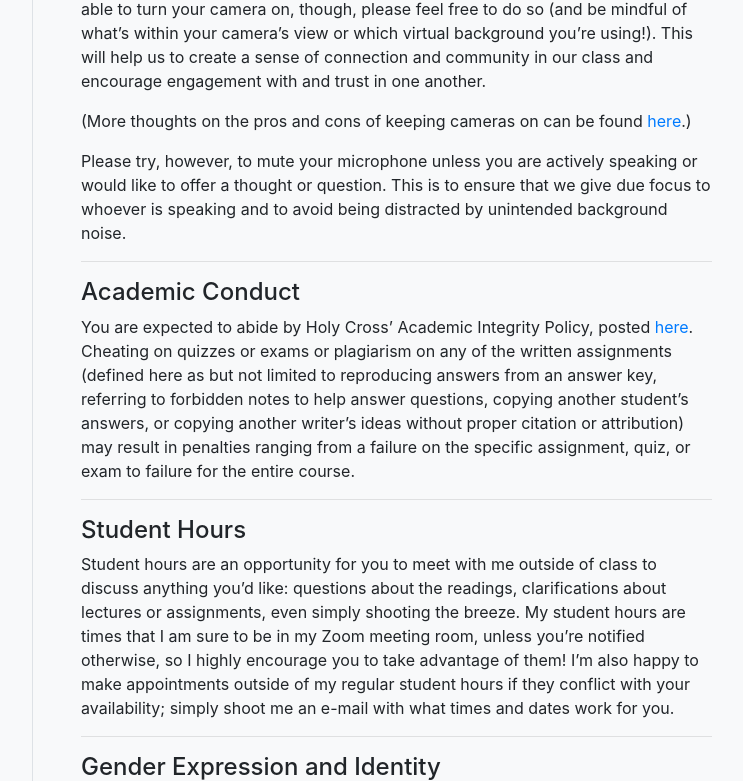
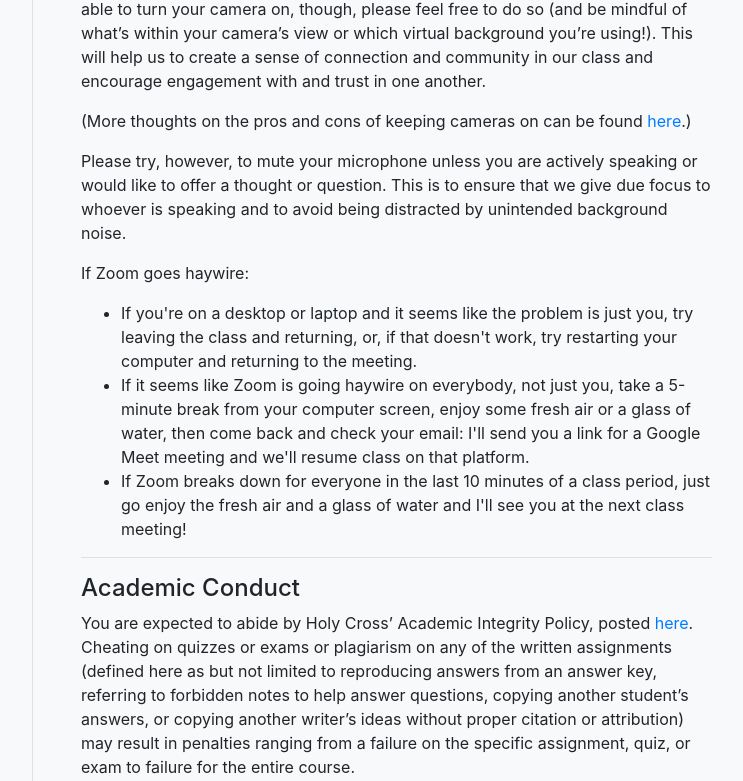
Before and after one commit to DLibatique/f20_courses, a Django app: template latn213/templates/latn213/pages/policies.html in a window 1280 px wide. Shown: the part 1344-2125 px from the top of the page, without its empty margins (426-1169 px from the left). Run offline with Django 3.2, Linux system fonts and the light colour scheme; the template is opened without the code that fills it, so the values that code supplies are empty; some libraries are stand-ins or nearby versions.

Commit message:
updated latn213, added zoom haywire statement

```diff
--- a/latn213/templates/latn213/pages/grading.html
+++ b/latn213/templates/latn213/pages/grading.html
@@ -46,7 +46,7 @@
     <h4 id="participation-and-check-ins">Participation and Check-Ins (40%)</h4>
     <p><strong>25%</strong> of your participation grade will come from participating in class, which means demonstrating that you’ve read the assignment before the class period in question (including noting vocabulary, syntactic constructions, any questions that you have about the grammar or vocab), engaging with your classmates and me, asking appropriate questions and requesting appropriate clarifications, and paying attention throughout the class period.</p>
 
-    <p><strong>15%</strong> of your participation grade will come from <strong>three (3) one-on-one check-ins (5% each)</strong> with me throughout the semester. You will get each 5% by literally showing up to a one-on-one Zoom session, the date and time of which you will set, and letting me know how things are going! Each check-in can be anything from a quick five-minute meeting to let me know that you’re having no issues at all, to an hour-long session where we go over grammatical concepts that you’re finding difficult or long-form assignments that you want some guidance on. It’s up to you! I just want to encourage you to stay in contact with me to let me know how things are going.</p>
+    <p><strong>15%</strong> of your participation grade will come from <strong>three (3) one-on-one check-ins (5% each)</strong> with me throughout the semester. You will get each 5% by literally showing up to a one-on-one Zoom session, the date and time of which you will set, and letting me know how things are going! Each check-in can be anything from a quick five-minute meeting to let me know that you’re having no issues at all, to an hour-long session where we go over grammatical concepts that you’re finding difficult or long-form assignments that you want some guidance on. It’s up to you! I just want to encourage you to stay in contact with me to let me know how things are going. If you would like to set up one of these check-ins to take place during my student hours, please email me in advance to let me know that this visit will be one of your check-ins.</p>
 
     <hr>
 
--- a/latn213/templates/latn213/pages/policies.html
+++ b/latn213/templates/latn213/pages/policies.html
@@ -70,6 +70,13 @@
 
     <p>Please try, however, to mute your microphone unless you are actively speaking or would like to offer a thought or question. This is to ensure that we give due focus to whoever is speaking and to avoid being distracted by unintended background noise.</p>
 
+    <p>If Zoom goes haywire:</p>
+    <ul>
+      <li>If you're on a desktop or laptop and it seems like the problem is just you, try leaving the class and returning, or, if that doesn't work, try restarting your computer and returning to the meeting.</li>
+      <li>If it seems like Zoom is going haywire on everybody, not just you, take a 5-minute break from your computer screen, enjoy some fresh air or a glass of water, then come back and check your email: I'll send you a link for a Google Meet meeting and we'll resume class on that platform.</li>
+      <li>If Zoom breaks down for everyone in the last 10 minutes of a class period, just go enjoy the fresh air and a glass of water and I'll see you at the next class meeting!</li>
+    </ul>
+
     <hr>
 
     <h4 id="academic-conduct">Academic Conduct</h4>
--- a/latn213/templates/latn213/pages/resources.html
+++ b/latn213/templates/latn213/pages/resources.html
@@ -7,6 +7,10 @@
 <dl class="row">
   <dt class="col-sm-3 text-right" {% else %}<h3{% endif %}><a href="https://lingualatina.github.io/textbook/">L3 Textbook</a>{% if not x %}</dt>{% else %}</h3>{% endif %}
   <{% if not x %}dd class="col-sm-9" {% else%}p{% endif %}>A grammar reference for the LATN 101 and 102 sequence at Holy Cross with grammatical notes and reference tables.{% if not x %}</dd>{% else %}</p>{% endif %}
+
+    <{% if not x %}dt class="col-sm-3 text-right" {% else %}h3{% endif %}><a href="https://lingualatina.github.io/texts/browsable/pliny/toc">L3 Pliny Text</a>{% if not x %}</dt>{% else %}</h3>{% endif %}
+
+      <{% if not x %}dd class="col-sm-9" {% else%}p{% endif %}>A version of Pliny's text with just the words, for copying and pasting into your own document to print out and make notes on{% if not x %}</dd>{% else %}</p>{% endif %}
 
         <{% if not x %}dt class="col-sm-3 text-right" {% else %}h3{% endif %}><a href="http://www.perseus.tufts.edu/hopper/text?doc=Perseus%3atext%3a1999.02.0139">Pliny on Perseus</a>{% if not x %}</dt>{% else %}</h3>{% endif %}
           <{% if not x %}dd class="col-sm-9" {% else%}p{% endif %}>An important web version of Pliny's text that can help you with vocabulary, parsing, and word frequencies.{% if not x %}</dd>{% else %}</p>{% endif %}
--- a/latn213/templates/latn213/pages/schedule.html
+++ b/latn213/templates/latn213/pages/schedule.html
@@ -81,7 +81,7 @@
       <li>Read the <a href="{% url 'latn213:grading' %}">grading scheme</a></li>
       <li>Read the <a href="{% url 'latn213:assignments' %}">assignment descriptions</a></li>
       <li>Fill out this <a href="https://forms.gle/Ax2ZqAtcxDyucdJh7">student information form</a></li>
-      <li>Complete this <a href="https://forms.gle/QKqxyEtS4AZTUpy99">spot check</a> without consulting any outside sources!</li>
+      <li>Complete this (ungraded) <a href="https://forms.gle/QKqxyEtS4AZTUpy99">spot check</a> without consulting any outside sources!</li>
     </ul>
 
     <hr>
@@ -91,7 +91,7 @@
     <h5 id="monday-september-7">Monday, September 7</h5>
     <p class="mb-0"><strong>Shelton 1</strong></p>
     <ul>
-      <li><a href="{% static 'latn213/plain-text/shelton-01.txt' %}">plain text</a></li>
+      <li><a href="https://lingualatina.github.io/texts/browsable/pliny/1.1/">plain text</a></li>
       <li><a href="{% url 'latn213:grammar' %}#01">supplemental grammar</a></li>
       <li><a href="http://www.perseus.tufts.edu/hopper/text?doc=Perseus:text:1999.02.0139">Perseus text</a></li>
     </ul>
```
Also changed, not shown: latn213/templates/latn213/index.html (+7 -7 lines), latn399/templates/latn399/pages/policies.html (+7 -0 lines). Lines whose indentation alone changed are shown as unchanged.
